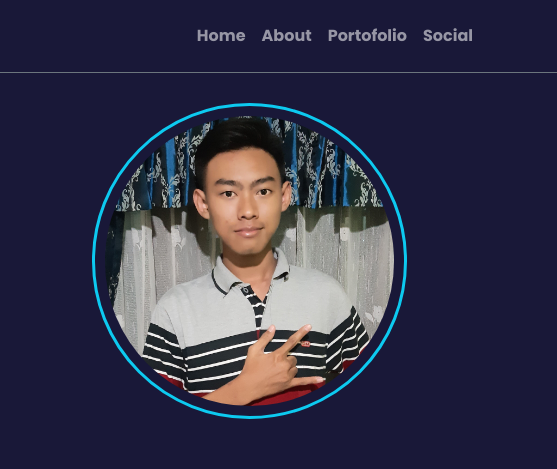
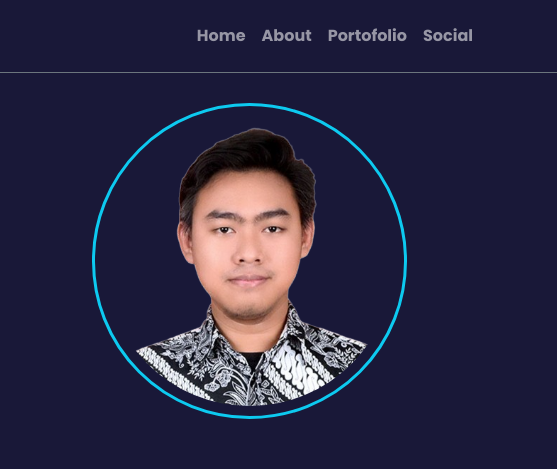
Before and after one commit to MochammadYanuarFitroni/My-Web-Profile, a plain HTML site: page index.html in a window 1280 px wide. Shown: the top 469 px of the page, 723-1280 px from the left. Drawn offline with nearby package versions, Linux system fonts and the light colour scheme.

Commit message:
update photo & document

```diff
--- a/index.html
+++ b/index.html
@@ -84,7 +84,7 @@
             </div>
           </div>
           <div class="col-lg-5 d-flex justify-content-center img-res">
-            <img src="Assets/fotoku.jpg" alt="" class="img-cre rounded-circle border border-3 border-info">
+            <img src="Assets/foto.png" alt="" class="img-cre rounded-circle border border-3 border-info">
           </div>
         </div>
       </div>
```
Also changed, not shown: Assets/DSC_0441-removebg-preview-removebg-preview.png (added), Assets/Web Profile.png, Assets/foto.png (added), 1 other file.
